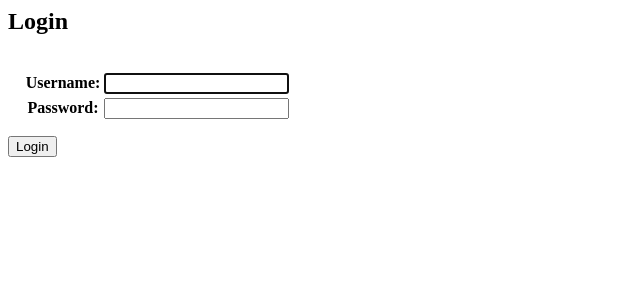
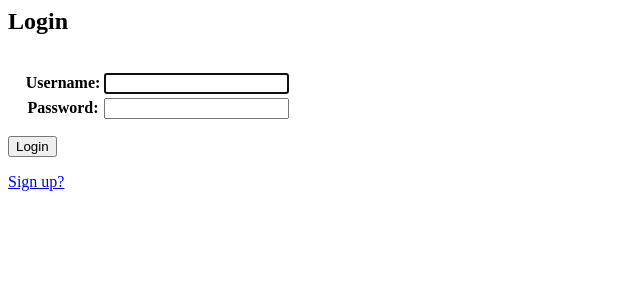
Before and after one commit to Karczel/ku-polls, a Django app: page /accounts/login/ in a window 1280 px wide. Shown: the top 300 px of the page, without its empty margins (0-640 px from the left). Run offline with Django 5.2, Linux system fonts and the light colour scheme.

Commit message:
Update login.html

```diff
--- a/polls/templates/registration/login.html
+++ b/polls/templates/registration/login.html
@@ -18,6 +18,6 @@
   <!-- if your app redirects user to login before accessing some pages, then next contains return url -->
   <input type="hidden" name="next" value="{{next}}" />
 </form>
- {# If you have a sign-up page, then add a link here #}
+  <a href="{% url 'signup' %}">Sign up?</a>
 </body>
 </html>
```
